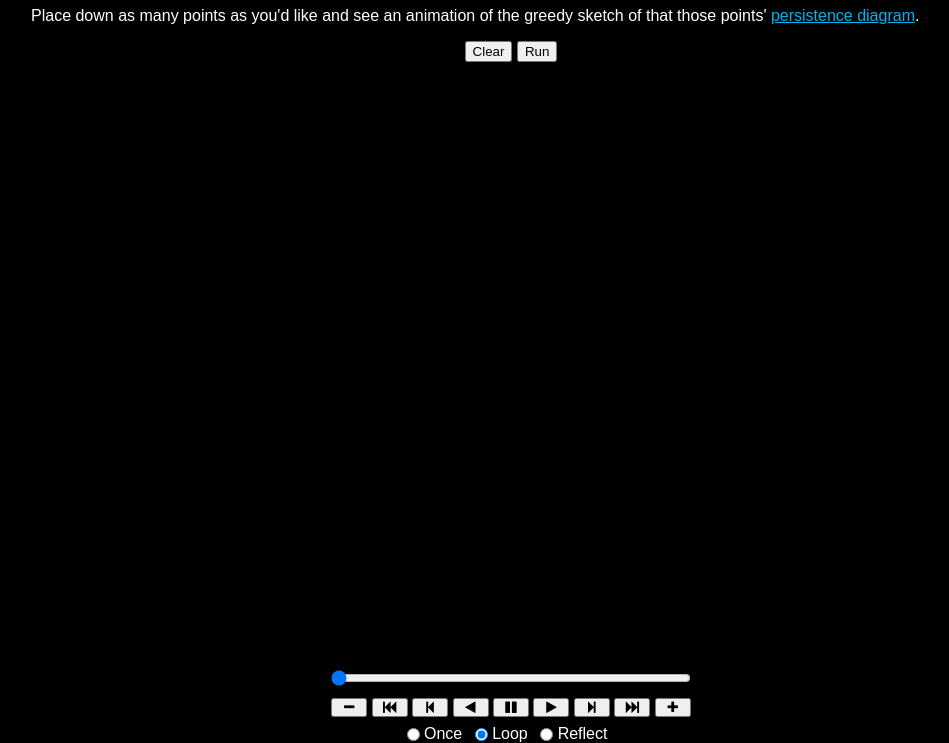
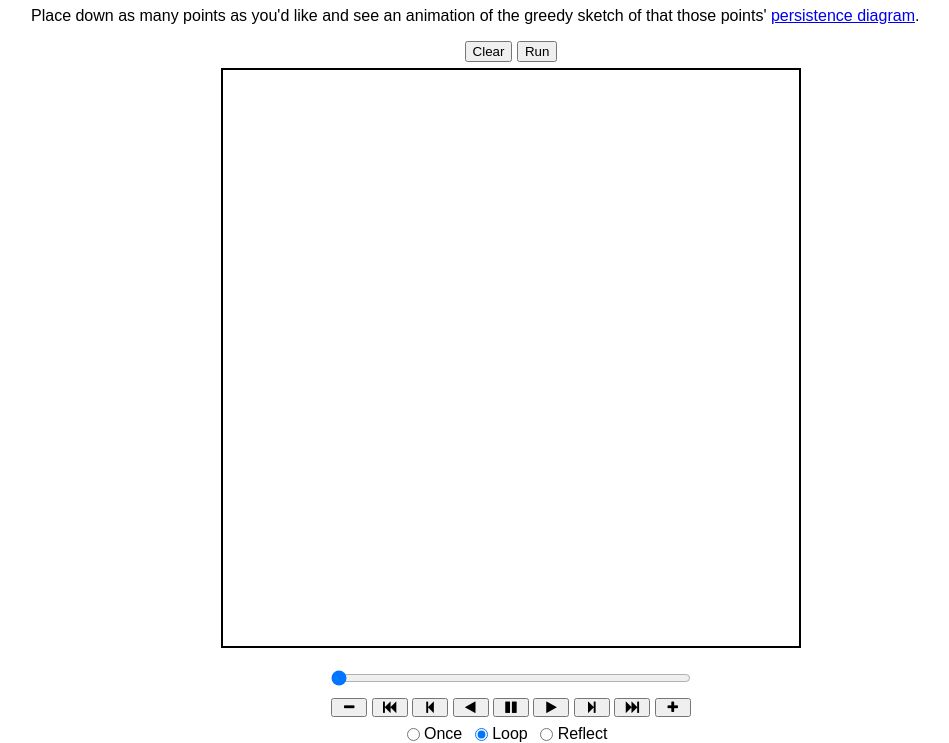
Before and after one commit to Dinokaiz2/greedy-sketch-viz, a plain HTML site: page website/index.html in a window 1280 px wide. Shown: the part 73-816 px from the top of the page, without its empty margins (129-1078 px from the left). Drawn offline with Linux system fonts and the dark colour scheme.

Commit message:
Remove website dark theme
I forgot I had this :^)

```diff
--- a/website/styles.css
+++ b/website/styles.css
@@ -3,22 +3,6 @@ body {
   max-width: 60rem;
   margin: 0 auto;
   padding: 0 1rem;
-}
-
-@media (prefers-color-scheme: dark) {
-  body {
-    background-color: black;
-    color: white;
-  }
-  a {
-    color: #00b1ed;
-  }
-  a:visited {
-    color: #1f75fe;
-  }
-  a:active {
-    color: #ff0000;
-  }
 }
 
 .display-area {
```
